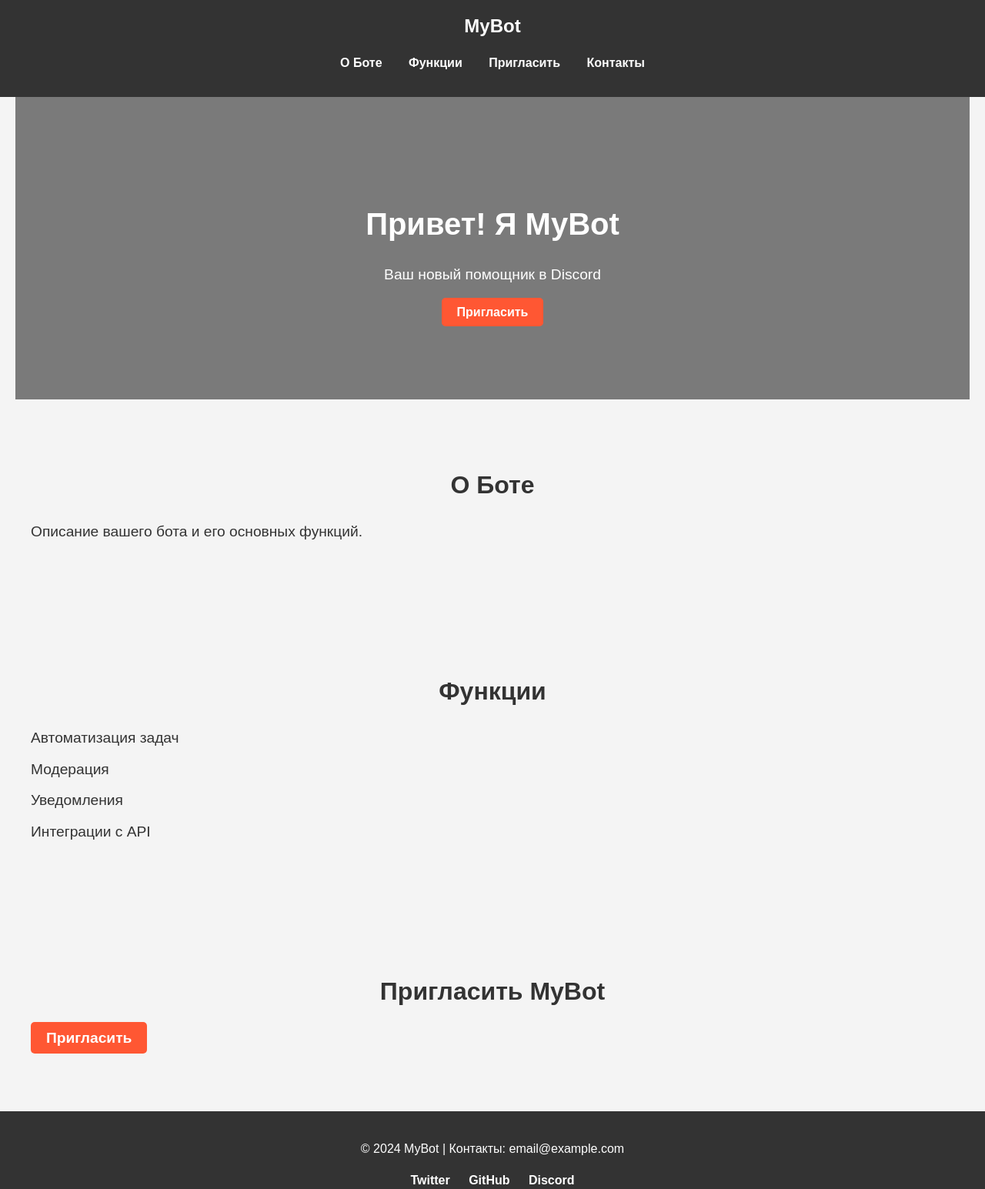
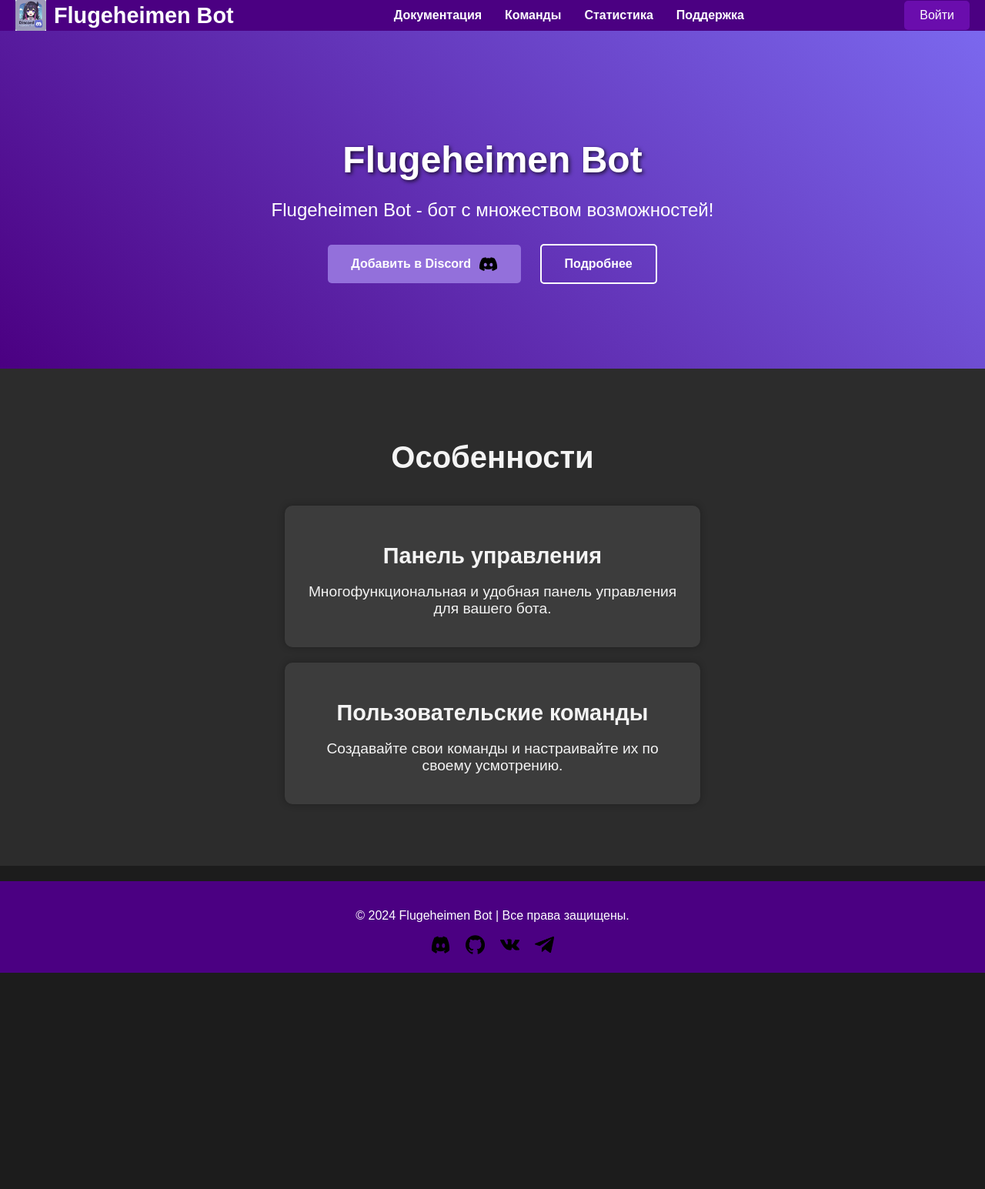
Before and after one commit to FlugeheimenBot/Home, a plain HTML site: page index.html in a window 1280 px wide. Shown: the whole page at 77% size. After the commit the page ends 1264 px from the top, so only its background shows below. Drawn offline with Linux system fonts and the light colour scheme.

Commit message:
Add files via upload

```diff
--- a/index.html
+++ b/index.html
@@ -3,57 +3,59 @@
 <head>
     <meta charset="UTF-8">
     <meta name="viewport" content="width=device-width, initial-scale=1.0">
-    <title>Мой Discord Бот</title>
+    <title>Flugeheimen Bot</title>
     <link rel="stylesheet" href="styles.css">
 </head>
 <body>
     <header>
-        <div class="logo">MyBot</div>
+    <div class="logo">
+        <img src="0d8d04d0-7575-4944-9934-bb975c52a0ec.PNG" alt="Bot Logo" class="logo-icon">
+        Flugeheimen Bot
+    </div>
     <nav>
         <ul>
-                <li><a href="#about">О Боте</a></li>
-                <li><a href="#features">Функции</a></li>
-                <li><a href="#invite">Пригласить</a></li>
-                <li><a href="#contact">Контакты</a></li>
+            <li><a href="#documentation" target="_blank">Документация</a></li>
+            <li><a href="#commands" target="_blank">Команды</a></li>
+            <li><a href="#stats" target="_blank">Статистика</a></li>
+            <li><a href="https://discord.gg/cCP3Mass" target="_blank">Поддержка</a></li>
         </ul>
     </nav>
+    <a href="#login" class="login-button">Войти</a>
 </header>
 
+
     <section id="hero">
-        <h1>Привет! Я MyBot</h1>
-        <p>Ваш новый помощник в Discord</p>
-        <a href="#invite" class="cta-button">Пригласить</a>
-    </section>
+        <h1>Flugeheimen Bot</h1>
+        <p>Flugeheimen Bot - бот с множеством возможностей!</p>
+        <a href="https://discord.com/oauth2/authorize?client_id=1267882663042224239&permissions=8&integration_type=0&scope=bot" class="cta-button">
+    	Добавить в Discord
+    	<img src="discord_icon_195948.png" alt="Discord Icon" class="icon">
+	</a>
 
-    <section id="about">
-        <h2>О Боте</h2>
-        <p>Описание вашего бота и его основных функций.</p>
+        <a href="#details" class="details-button">Подробнее</a>
     </section>
 
     <section id="features">
-        <h2>Функции</h2>
-        <ul>
-            <li>Автоматизация задач</li>
-            <li>Модерация</li>
-            <li>Уведомления</li>
-            <li>Интеграции с API</li>
-        </ul>
-    </section>
-
-    <section id="invite">
-        <h2>Пригласить MyBot</h2>
-        <p><a href="https://discord.com/oauth2/authorize?client_id=ВАШ_CLIENT_ID&scope=bot" class="cta-button">Пригласить</a></p>
+        <h2>Особенности</h2>
+        <div class="feature-box">
+            <h3>Панель управления</h3>
+            <p>Многофункциональная и удобная панель управления для вашего бота.</p>
+        </div>
+        <div class="feature-box">
+            <h3>Пользовательские команды</h3>
+            <p>Создавайте свои команды и настраивайте их по своему усмотрению.</p>
+        </div>
     </section>
 
     <footer>
-        <p>© 2024 MyBot | Контакты: email@example.com</p>
+        <p>© 2024 Flugeheimen Bot | Все права защищены.</p>
     <ul class="social-links">
-            <li><a href="#">Twitter</a></li>
-            <li><a href="#">GitHub</a></li>
-            <li><a href="#">Discord</a></li>
+        <li><a href="https://discord.com" target="_blank"><img src="discord_icon_195948.png" alt="Discord" class="icon"></a></li>
+        <li><a href="https://github.com" target="_blank"><img src="github-logo_icon-icons.png" alt="GitHub" class="icon"></a></li>
+        <li><a href="https://vk.com" target="_blank"><img src="vk-social-network-logo_icon-icons.png" alt="VK" class="icon"></a></li>
+        <li><a href="https://Telegram.com" target="_blank"><img src="telegram_icon_131945.png" alt="Telegram" class="icon"></a></li>
     	</ul>
 </footer>
-<!-- Подключение файла JavaScript -->
 <script src="script.js"></script>
 </body>
 </html>
--- a/styles.css
+++ b/styles.css
@@ -1,36 +1,40 @@
-/* Базовые стили */
+/* Основные стили */
 body {
     font-family: 'Arial', sans-serif;
     margin: 0;
     padding: 0;
-    line-height: 1.6;
-    background-color: #f4f4f4;
-    color: #333;
+    background-color: #1c1c1c;
+    color: #f4f4f4;
 }
 
-/* Стили для заголовка */
+/* Заголовок */
 header {
-    background-color: #333;
+    background-color: #4B0082;
     color: white;
     padding: 15px 0;
     text-align: center;
     position: sticky;
     top: 0;
     z-index: 1000;
+    display: flex;
+    justify-content: space-between;
+    align-items: center;
+    padding: 0 20px;
 }
 
 header .logo {
-    font-size: 1.5em;
+    font-size: 1.8em;
     font-weight: bold;
 }
 
 header nav ul {
     list-style-type: none;
     padding: 0;
+    margin: 0;
+    display: flex;
 }
 
 header nav ul li {
-    display: inline;
     margin: 0 15px;
 }
 
@@ -40,105 +44,174 @@
     font-weight: bold;
 }
 
-/* Hero секция */
+.login-button {
+    background-color: #6A0DAD;
+    color: white;
+    padding: 10px 20px;
+    text-decoration: none;
+    border-radius: 5px;
+}
+
+.login-button:hover {
+    background-color: #7D26CD;
+}
+
+/* Hero Section */
 #hero {
-    background: linear-gradient(rgba(0, 0, 0, 0.5), rgba(0, 0, 0, 0.5)), url('hero-bg.jpg') no-repeat center center/cover;
+    background: linear-gradient(45deg, #4B0082, #7B68EE);
     color: white;
     text-align: center;
     padding: 100px 20px;
+    background-image: url('path-to-your-background-image.jpg');
+    background-size: cover;
+    background-position: center;
 }
 
 #hero h1 {
+    font-size: 3em;
+    margin-bottom: 10px;
+    text-shadow: 2px 2px 5px rgba(0, 0, 0, 0.7);
+}
+
+#hero p {
+    font-size: 1.5em;
+    margin-bottom: 20px;
+}
+
+.cta-button, .details-button {
+    padding: 15px 30px;
+    text-decoration: none;
+    font-weight: bold;
+    border-radius: 5px;
+    margin: 10px;
+    display: inline-block;
+}
+
+.cta-button {
+    background-color: #9370DB;
+    color: white;
+}
+
+.details-button {
+    background-color: transparent;
+    color: white;
+    border: 2px solid white;
+}
+
+.cta-button:hover {
+    background-color: #8A2BE2;
+}
+
+.details-button:hover {
+    background-color: white;
+    color: #4B0082;
+}
+
+/* Стили для секций */
+#features {
+    padding: 60px 20px;
+    text-align: center;
+    background-color: #2c2c2c;
+}
+
+#features h2 {
     font-size: 2.5em;
+    margin-bottom: 40px;
+}
+
+.feature-box {
+    margin: 20px auto;
+    max-width: 500px;
+    padding: 20px;
+    background-color: #3c3c3c;
+    border-radius: 10px;
+    box-shadow: 0 0 10px rgba(0, 0, 0, 0.3);
+}
+
+.feature-box h3 {
+    font-size: 1.8em;
     margin-bottom: 10px;
 }
 
-#hero p {
+.feature-box p {
     font-size: 1.2em;
-    margin-bottom: 20px;
-}
-
-.cta-button {
-    background-color: #ff5733;
-    color: white;
-    padding: 10px 20px;
-    text-decoration: none;
-    font-weight: bold;
-    border-radius: 5px;
-}
-
-.cta-button:hover {
-    background-color: #ff7043;
-}
-
-/* Стили для секций */
-section {
-    padding: 60px 20px;
-    margin: 0 auto;
-    max-width: 1200px;
-}
-
-section h2 {
-    font-size: 2em;
-    margin-bottom: 20px;
-    text-align: center;
-}
-
-section p, section ul {
-    font-size: 1.2em;
-}
-
-section ul {
-    list-style-type: none;
-    padding: 0;
-}
-
-section ul li {
-    margin-bottom: 10px;
 }
 
 /* Footer стили */
 footer {
-    background-color: #333;
+    background-color: #4B0082;
     color: white;
     text-align: center;
     padding: 20px 0;
+    margin-top: 20px;
 }
 
-footer .social-links {
+.social-links {
     list-style-type: none;
     padding: 0;
-    margin: 10px 0 0;
+    margin: 0;
+    display: flex;
+    justify-content: center;
 }
 
-footer .social-links li {
-    display: inline;
+.social-links li {
     margin: 0 10px;
 }
 
-footer .social-links li a {
-    color: white;
-    text-decoration: none;
-    font-weight: bold;
+.social-links li a {
+    display: inline-block;
 }
 
-footer .social-links li a:hover {
-    color: #ff5733;
+.social-links li a img.icon {
+    width: 25px; /* Новый размер иконки */
+    height: 25px;
 }
 
 
+footer .social-links li a:hover {
+    color: #9370DB;
+}
 
-@media (max-width: 768px) {
-    header nav ul li {
-        display: block;
-        margin: 10px 0;
-    }
+#hero {
+    background: linear-gradient(45deg, #4B0082, #7B68EE),
+                url('0d8d04d0-7575-4944-9934-bb975c52a0ec.png') no-repeat center center/cover;
+    color: white;
+    text-align: center;
+    padding: 100px 20px;
+    background-size: cover;
+}
 
-    #hero h1 {
-        font-size: 2em;
-    }
+.logo {
+    display: flex;
+    align-items: center;
+}
 
-    #hero p {
-        font-size: 1em;
-    }
+.logo-icon {
+    width: 40px; /* Размер значка, можно изменить по вашему желанию */
+    height: auto;
+    margin-right: 10px; /* Отступ между значком и текстом */
 }
+
+
+.cta-button {
+    display: inline-flex;
+    align-items: center;
+    justify-content: center;
+    background-color: #9370DB;
+    color: white;
+    padding: 15px 30px;
+    text-decoration: none;
+    font-weight: bold;
+    border-radius: 5px;
+    transition: background-color 0.3s ease;
+}
+
+.cta-button .icon {
+    width: 25px;
+    height: 20px;
+    margin-left: 10px; /* Отступ между текстом и иконкой */
+}
+
+.cta-button:hover {
+    background-color: #8A2BE2;
+}
```
Also changed, not shown: 0d8d04d0-7575-4944-9934-bb975c52a0ec.PNG (added), 1486147202-social-media-circled-network10_79475.png (added), discord.png (added), discord_icon_130958.png (added), discord_icon_195948.png (added), github-logo_icon-icons.png (added), github.png (added), telegram_icon_131945.png (added), vk-social-network-logo_icon-icons.png (added), vk.png (added). Lines whose indentation alone changed are shown as unchanged.
